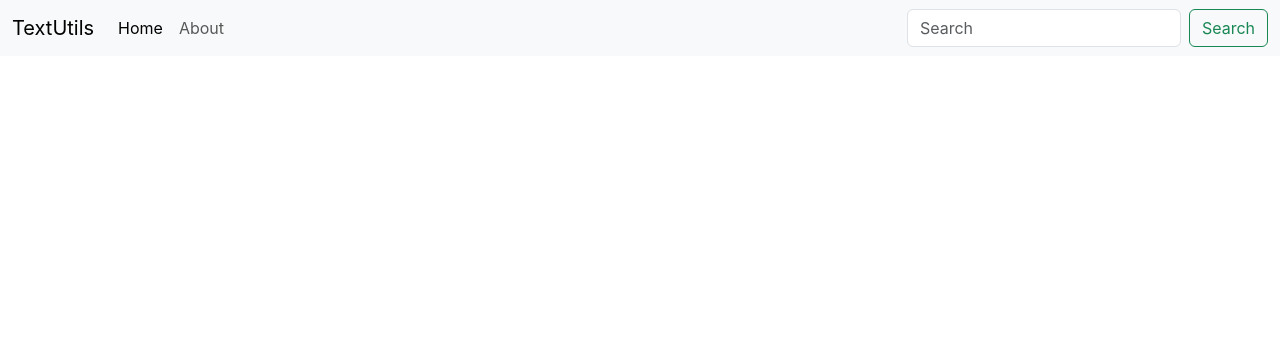
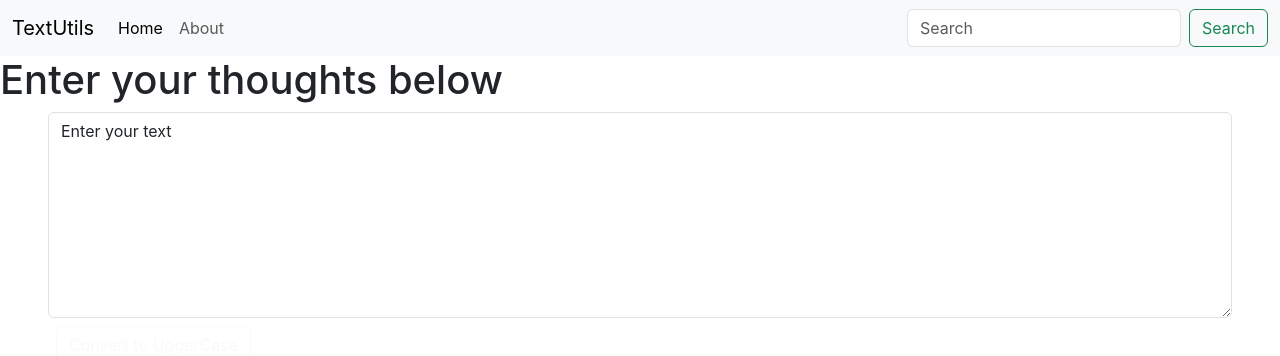
Before and after one commit to iamkrish001/my-app-react, a React (Create React App) app: page / in a window 1280 px wide. Shown: the top 356 px of the page. Built offline with nearby package versions, Linux system fonts and the light colour scheme.

Commit message:
uppercase , text form

```diff
--- a/src/App.js
+++ b/src/App.js
@@ -1,11 +1,14 @@
 import logo from './logo.svg';
 import './App.css';
 import Navbar from './components/Navbar';
+import TextForm from './components/TextForm';
 
 function App() {
   return (<>
 {/* the whole function of navbar is carried by Navbar component */}
 < Navbar title= "TextUtils" about="About "/>
+<TextForm heading= "Enter your thoughts below " />  {// created a props for heading
+}
 </>
   );
 }
--- a/src/components/Navbar.js
+++ b/src/components/Navbar.js
@@ -3,7 +3,7 @@ import PropTypes from 'prop-types'
 export default function Navbar(props) {
   return (
     <nav className="navbar navbar-expand-lg bg-body-tertiary">
-  <div className="container-fluid">
+  <div className="container-fluid  " >
     <a className="navbar-brand" href="/">{props.title}</a>
     <button className="navbar-toggler" type="button" data-bs-toggle="collapse" data-bs-target="#navbarSupportedContent" aria-controls="navbarSupportedContent" aria-expanded="false" aria-label="Toggle navigation">
       <span className="navbar-toggler-icon"></span>
--- /dev/null
+++ b/src/components/TextForm.js
@@ -0,0 +1,29 @@
+import React, { useState } from 'react'
+export default function TextForm(props) {
+
+//initialization of state variable text
+const [text, setText] = useState ('Enter your text'); // the index is called state variable and the setindex is setter function and this process is called array destructuring where the useState("this is a text ") is stored in text state variable
+let newText = text.toUpperCase();
+
+
+const buttonclicked= ()=> {
+    // console.log("the uppercase button was clicked");
+    setText(newText) // the arrow function is provoked only when the button is clicked
+}
+
+const Handleonchange = (event)=>{
+    // console.log("on changed")
+    setText(event.target.value) // target the value of event and update it
+}
+
+    return (
+  <>  <div >
+     <h1>{props.heading}</h1>
+      <div className="px-5"> {/*padding in x axis 5  */}
+   <textarea className="form-control" id="textarea" rows="8" value={text} onChange={Handleonchange}  ></textarea>
+  <button className="btn btn-outline-light m-2" onClick={buttonclicked} >Convert to UpperCase</button>
+  </div>
+  </div>
+   </>
+  )
+    }
```
